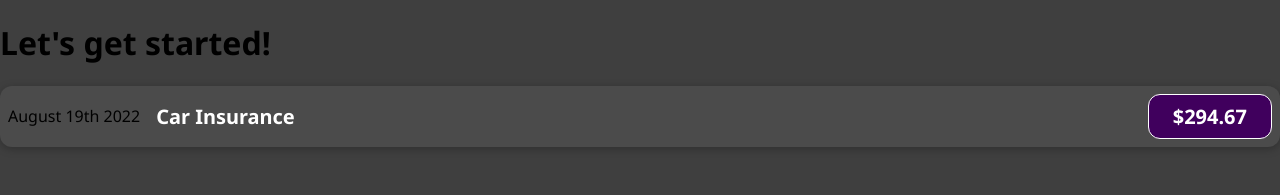
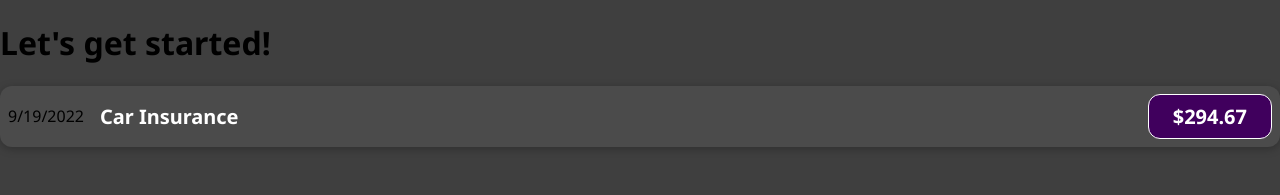
Before and after one commit to imazamatkh/react-lessons, a React (Create React App) app: page / in a window 1280 px wide. Shown: the top 195 px of the page. Built offline with nearby package versions, Linux system fonts and the light colour scheme.

Commit message:
04: Outputting dynamic data and working with expressions in JSX

```diff
--- a/src/components/ExpenseItem/ExpenseItem.jsx
+++ b/src/components/ExpenseItem/ExpenseItem.jsx
@@ -1,12 +1,16 @@
 import './ExpenseItem.css'
 
 function ExpenseItem() {
+  const expenseDate = new Date(2022, 8, 19).toLocaleDateString()
+  const expenseTitle = 'Car Insurance'
+  const expensePrice = 294.67
+
   return (
     <div className="expense-item">
-      <div>August 19th 2022</div>
+      <div>{expenseDate}</div>
       <div className="expense-item__description">
-        <h2>Car Insurance</h2>
-        <div className="expense-item__price">$294.67</div>
+        <h2>{expenseTitle}</h2>
+        <div className="expense-item__price">${expensePrice}</div>
       </div>
     </div>
   )
```
